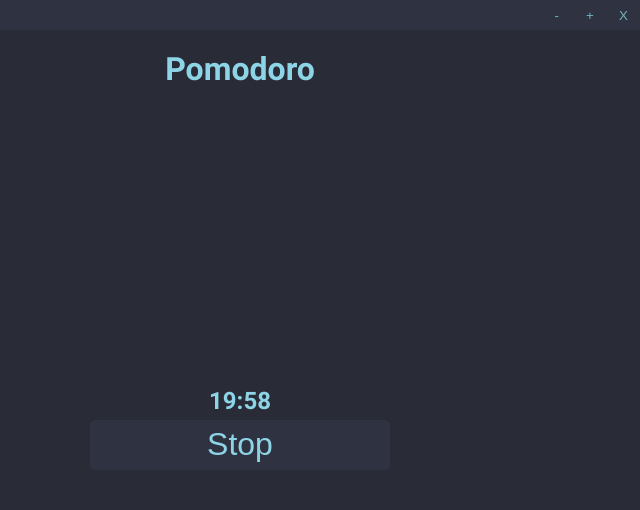
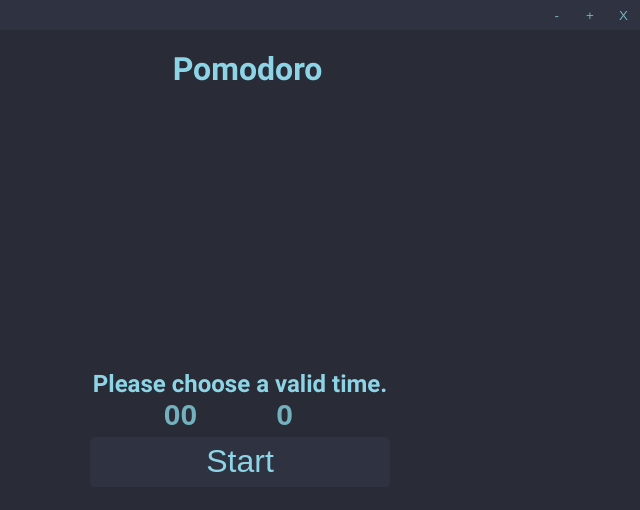
Before and after one commit to erayalkis/electron-test, an Electron app: page HTML/index.html in a window 800 px wide. Both pictures are taken after a click on the button "Start". Shown: the whole page, without its empty margins (160-800 px from the left). Drawn offline with Linux system fonts and the light colour scheme.

Commit message:
Implement timer pause

```diff
--- a/CSS/index.css
+++ b/CSS/index.css
@@ -37,10 +37,29 @@
   text-align: center;
   margin-top: 50px;
   color: #8dd5e6;
+  margin-left: 15px;
 }
 
 .app-timer.paused {
   color: rgb(241, 109, 86);
+}
+
+.timer-selectors.hidden {
+  display: none;
+}
+
+.timer-selector {
+  background-color: #292b36;
+  border: 0;
+  color: #74b1be;
+  width: 100px;
+  font-size: 30px;
+  text-align: center;
+  font-weight: bold;
+}
+
+.timer-selector:focus {
+  outline: none;
 }
 
 .app-btn {
--- a/HTML/index.html
+++ b/HTML/index.html
@@ -28,6 +28,24 @@
     <section class="app-main">
       <div>
         <h1 class="app-timer"></h1>
+        <div class="timer-selectors">
+          <input
+            class="timer-selector"
+            type="number"
+            value="00"
+            min="0"
+            max="60"
+            step="10"
+          />
+          <input
+            class="timer-selector"
+            type="number"
+            value="0"
+            min="0"
+            max="60"
+            step="5"
+          />
+        </div>
         <button class="app-btn">Start</button>
       </div>
     </section>
--- a/JavaScript/preload.js
+++ b/JavaScript/preload.js
@@ -5,3 +5,7 @@
   maximize: () => ipcRenderer.send("maximize"),
   close: () => ipcRenderer.send("close"),
 });
+
+contextBridge.exposeInMainWorld("timer", {
+  finish: () => ipcRenderer.send("finish"),
+});
--- a/JavaScript/renderer.js
+++ b/JavaScript/renderer.js
@@ -1,7 +1,11 @@
 document.addEventListener("DOMContentLoaded", () => {
+  let date = null;
+
   const buttons = document.querySelector(".nav-btns").children;
   const timer = document.querySelector(".app-timer");
   const timerButton = document.querySelector(".app-btn");
+  const timerInputsContainer = document.querySelector(".timer-selectors");
+  const timerInputs = timerInputsContainer.children;
 
   const min = buttons[0];
   const max = buttons[1];
@@ -20,10 +24,20 @@
   });
 
   timerButton.addEventListener("click", () => {
-    let date = new Date();
-    date.setMinutes(20);
-    date.setSeconds(0);
+    timer.textContent = "";
+
+    date = date || new Date();
+    date.setHours(0);
+    date.setMinutes(timerInputs[0].value);
+    date.setSeconds(timerInputs[1].value);
+
+    if (timerInputs[0].value == 00 && timerInputs[1].value == 0) {
+      timer.textContent = "Please choose a valid time.";
+      return;
+    }
+
     timer.textContent = `${date.getMinutes()}:${date.getSeconds()}`;
+    timerInputsContainer.classList.add("hidden");
 
     if (timerButton.textContent === "Start") {
       timer.classList.remove("paused");
@@ -33,21 +47,47 @@
       timerButton.textContent = "Start";
     }
 
-    timerRunning = true;
-    setInterval(() => {
-      if (!isTimerPaused()) tickTimer(date);
-    }, 1000);
+    if (!date) {
+      let timerInterval = setInterval(() => {
+        console.log(isTimerDone(date));
+
+        if (isTimerDone(date)) {
+          timerInputsContainer.classList.remove("hidden");
+          timerButton.textContent = "Start";
+          timer.textContent = "";
+          clearInterval(timerInterval);
+          date = null;
+
+          createNotif(`Time's up! Time for a break!`);
+          return;
+        }
+
+        if (!isTimerPaused() && !isTimerDone(date)) {
+          tickTimer(date);
+        }
+      }, 1000);
+    }
   });
 
   function isTimerPaused() {
-    timer.textContent === "Start";
+    timerButton.textContent === "Start";
+  }
+
+  function isTimerDone(date) {
+    return (
+      date.getHours() == 0 && date.getMinutes() == 0 && date.getSeconds() == 0
+    );
   }
 
   function tickTimer(date) {
     date.setSeconds(date.getSeconds() - 1);
 
-    console.log(`${date.getMinutes()}:${date.getSeconds()}`);
+    // console.log(`${date.getMinutes()}:${date.getSeconds()}`);
 
-    timer.textContent = `${date.getMinutes()}:${date.getSeconds()}`;
+    timer.textContent = `${date.getHours()}:${date.getMinutes()}:${date.getSeconds()}`;
+  }
+
+  function createNotif(text) {
+    new Notification("Pomodoro", { body: text });
   }
 });
```
